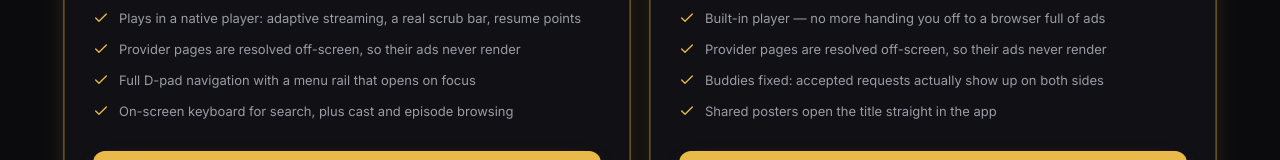
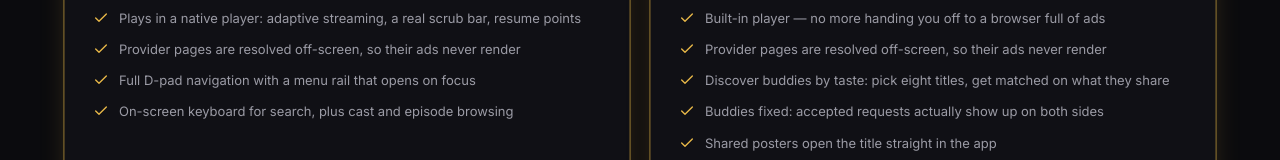
Before and after one commit to Kidus-M/StreamSynx, a Next.js app: page /download in a window 1280 px wide. Shown: the part 493-653 px from the top of the page. Built offline with nearby package versions, Linux system fonts and the light colour scheme; no server answers.

Commit message:
feat: update Android app version to 2.1.0 and enhance buddy discovery feature

```diff
--- a/pages/download/index.jsx
+++ b/pages/download/index.jsx
@@ -36,7 +36,7 @@ const APPS = [
     id: "android",
     icon: FiSmartphone,
     name: "Android",
-    version: "2.0.0",
+    version: "2.1.0",
     size: "55 MB",
     href: "/downloads/StreamSynx.apk",
     primary: true,
@@ -44,6 +44,7 @@ const APPS = [
     points: [
       "Built-in player — no more handing you off to a browser full of ads",
       "Provider pages are resolved off-screen, so their ads never render",
+      "Discover buddies by taste: pick eight titles, get matched on what they share",
       "Buddies fixed: accepted requests actually show up on both sides",
       "Shared posters open the title straight in the app",
     ],
```
Also changed, not shown: 1 other file (tests, documents, lock files or other folders).
